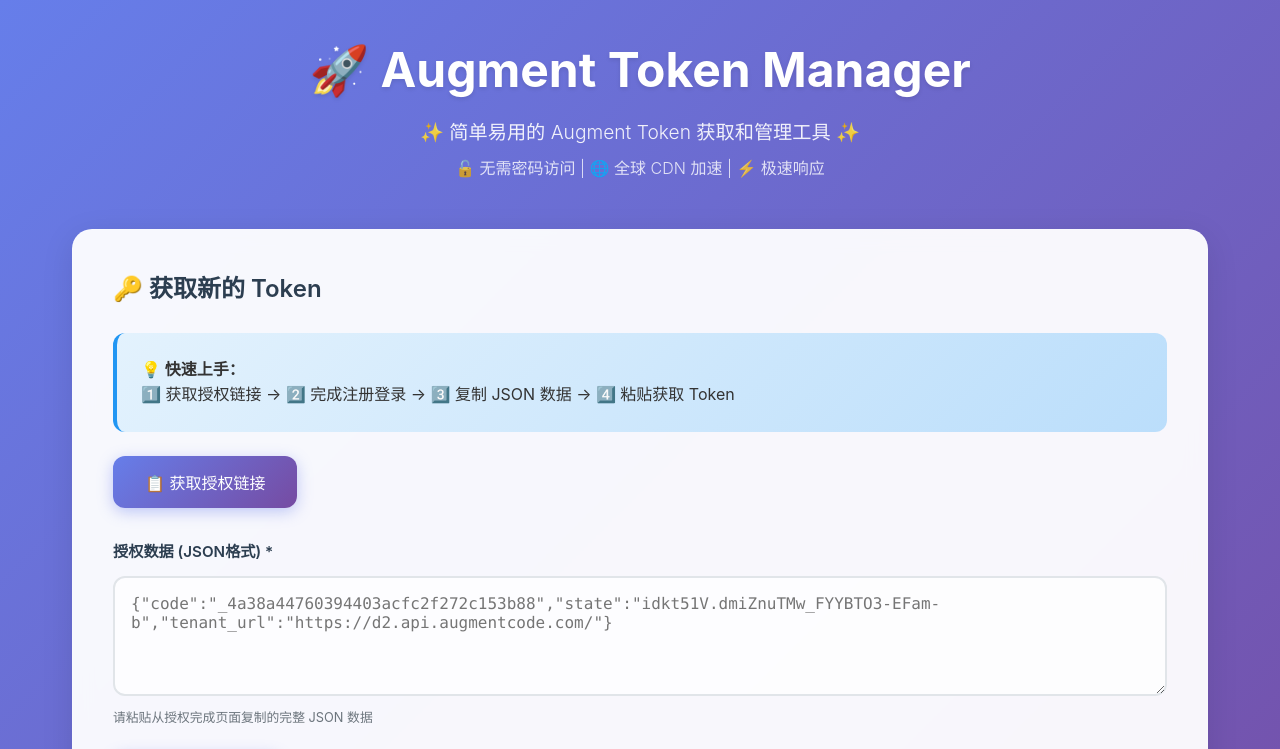
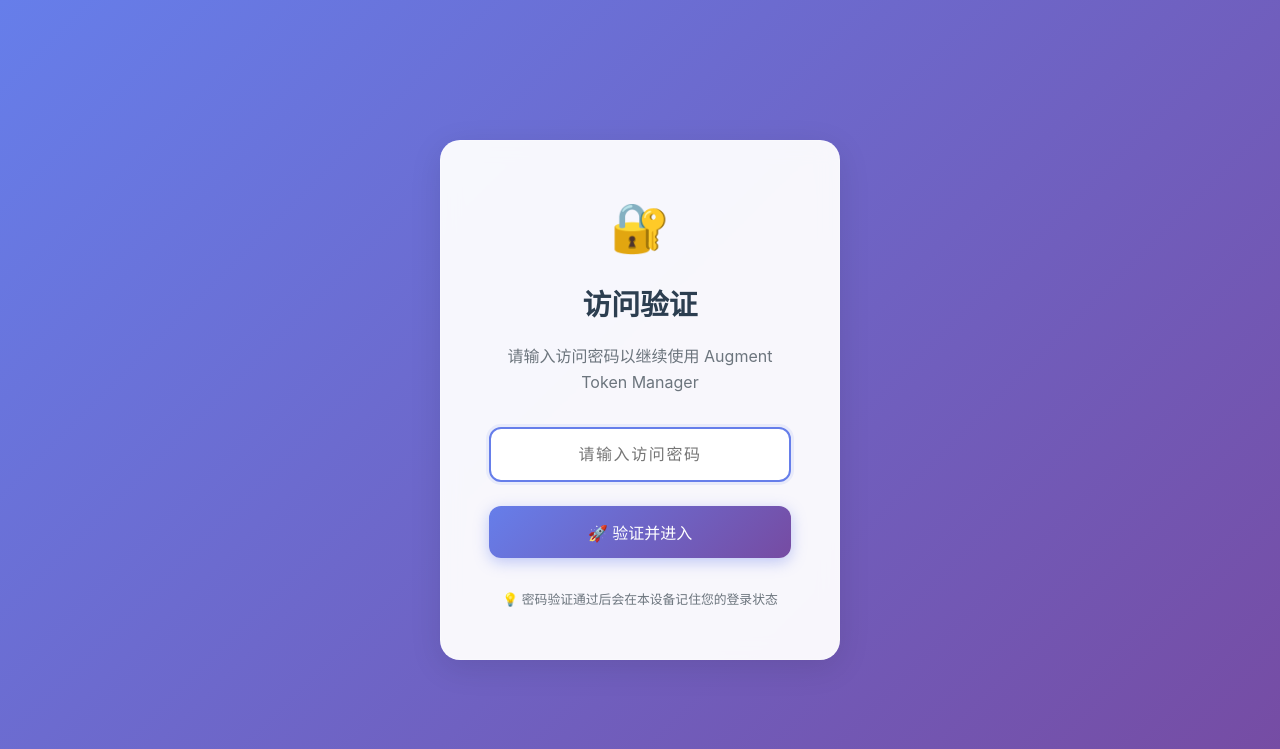
Before and after one commit to skymun016/augment2apicf, a website: page public/index.html in a window 1280 px wide. Shown: the top 749 px of the page. Drawn offline with Linux system fonts and the light colour scheme; no server answers.

Commit message:
🔐 Add password protection: secure access with password verification

```diff
--- a/public/index.html
+++ b/public/index.html
@@ -325,14 +325,107 @@
                 justify-content: flex-end;
             }
         }
+        /* 密码验证界面样式 */
+        .password-overlay {
+            position: fixed;
+            top: 0;
+            left: 0;
+            width: 100%;
+            height: 100%;
+            background: linear-gradient(135deg, #667eea 0%, #764ba2 100%);
+            display: flex;
+            align-items: center;
+            justify-content: center;
+            z-index: 1000;
+        }
+
+        .password-card {
+            background: rgba(255, 255, 255, 0.95);
+            backdrop-filter: blur(10px);
+            border-radius: 20px;
+            padding: 3rem;
+            box-shadow: 0 8px 32px rgba(0, 0, 0, 0.1);
+            border: 1px solid rgba(255, 255, 255, 0.2);
+            max-width: 400px;
+            width: 90%;
+            text-align: center;
+        }
+
+        .password-card h2 {
+            color: #2c3e50;
+            margin-bottom: 1rem;
+            font-size: 1.8rem;
+        }
+
+        .password-card p {
+            color: #6c757d;
+            margin-bottom: 2rem;
+            line-height: 1.6;
+        }
+
+        .password-input {
+            width: 100%;
+            padding: 1rem;
+            border: 2px solid #e1e5e9;
+            border-radius: 12px;
+            font-size: 1rem;
+            margin-bottom: 1.5rem;
+            text-align: center;
+            font-family: 'SF Mono', Monaco, monospace;
+            letter-spacing: 0.1em;
+        }
+
+        .password-input:focus {
+            outline: none;
+            border-color: #667eea;
+            box-shadow: 0 0 0 3px rgba(102, 126, 234, 0.1);
+        }
+
+        .password-error {
+            color: #e74c3c;
+            font-size: 0.9rem;
+            margin-bottom: 1rem;
+            display: none;
+        }
     </style>
 </head>
 <body>
+    <!-- 密码验证界面 -->
+    <div id="password-overlay" class="password-overlay">
+        <div class="password-card">
+            <div style="font-size: 3rem; margin-bottom: 1rem;">🔐</div>
+            <h2>访问验证</h2>
+            <p>请输入访问密码以继续使用 Augment Token Manager</p>
+            <form id="password-form">
+                <input
+                    type="password"
+                    id="password-input"
+                    class="password-input"
+                    placeholder="请输入访问密码"
+                    autocomplete="current-password"
+                    required
+                >
+                <div id="password-error" class="password-error">密码错误，请重试</div>
+                <button type="submit" class="btn" style="width: 100%; margin-bottom: 1rem;">
+                    🚀 验证并进入
+                </button>
+            </form>
+            <div style="font-size: 0.8rem; color: #6c757d; margin-top: 1rem;">
+                💡 密码验证通过后会在本设备记住您的登录状态
+            </div>
+        </div>
+    </div>
+
     <div class="container">
         <div class="header">
-            <h1>🚀 Augment Token Manager</h1>
+            <div style="position: absolute; top: 2rem; right: 2rem;">
+                <button onclick="resetPassword()" class="btn btn-small" style="background: rgba(255, 255, 255, 0.2); color: white; border: 1px solid rgba(255, 255, 255, 0.3);" title="重置访问密码">
+                    � 重置密码
+                </button>
+            </div>
+            <h1>�🚀 Augment Token Manager</h1>
             <p>✨ 简单易用的 Augment Token 获取和管理工具 ✨</p>
-            <p style="font-size: 1rem; margin-top: 0.5rem; opacity: 0.8;">🔓 无需密码访问 | 🌐 全球 CDN 加速 | ⚡ 极速响应</p>
+            <p style="font-size: 1rem; margin-top: 0.5rem; opacity: 0.8;">� 安全访问 | 🌐 全球 CDN 加速 | ⚡ 极速响应</p>
         </div>
 
         <div id="message" class="message" style="display: none;"></div>
@@ -385,6 +478,7 @@
 
     <script>
         let authToken = '';
+        const ACCESS_PASSWORD = 'augment2024'; // 访问密码
 
         function getAuthToken() {
             const cookies = document.cookie.split(';');
@@ -393,6 +487,55 @@
                 if (name === 'auth_token') return value;
             }
             return '';
+        }
+
+        // 检查密码验证状态
+        function checkPasswordAuth() {
+            const isAuthenticated = localStorage.getItem('passwordAuthenticated');
+            if (isAuthenticated === 'true') {
+                hidePasswordOverlay();
+                return true;
+            }
+            return false;
+        }
+
+        // 显示密码验证界面
+        function showPasswordOverlay() {
+            document.getElementById('password-overlay').style.display = 'flex';
+            document.getElementById('password-input').focus();
+        }
+
+        // 隐藏密码验证界面
+        function hidePasswordOverlay() {
+            document.getElementById('password-overlay').style.display = 'none';
+        }
+
+        // 验证密码
+        function verifyPassword(password) {
+            return password === ACCESS_PASSWORD;
+        }
+
+        // 处理密码表单提交
+        function handlePasswordSubmit(event) {
+            event.preventDefault();
+            const password = document.getElementById('password-input').value;
+            const errorEl = document.getElementById('password-error');
+
+            if (verifyPassword(password)) {
+                localStorage.setItem('passwordAuthenticated', 'true');
+                hidePasswordOverlay();
+                // 密码验证成功后初始化应用
+                initializeApp();
+            } else {
+                errorEl.style.display = 'block';
+                document.getElementById('password-input').value = '';
+                document.getElementById('password-input').focus();
+
+                // 3秒后隐藏错误信息
+                setTimeout(() => {
+                    errorEl.style.display = 'none';
+                }, 3000);
+            }
         }
 
         function showMessage(text, type = 'success') {
@@ -619,9 +762,30 @@
             }, 3000);
         }
 
-        document.addEventListener('DOMContentLoaded', function() {
+        // 重置密码
+        function resetPassword() {
+            if (confirm('确定要重置访问密码吗？重置后需要重新输入密码才能访问。')) {
+                localStorage.removeItem('passwordAuthenticated');
+                location.reload();
+            }
+        }
+
+        // 初始化应用
+        function initializeApp() {
             authToken = getAuthToken();
             loadTokens();
+        }
+
+        document.addEventListener('DOMContentLoaded', function() {
+            // 绑定密码表单事件
+            document.getElementById('password-form').addEventListener('submit', handlePasswordSubmit);
+
+            // 检查密码验证状态
+            if (!checkPasswordAuth()) {
+                showPasswordOverlay();
+            } else {
+                initializeApp();
+            }
         });
     </script>
 </body>
```
